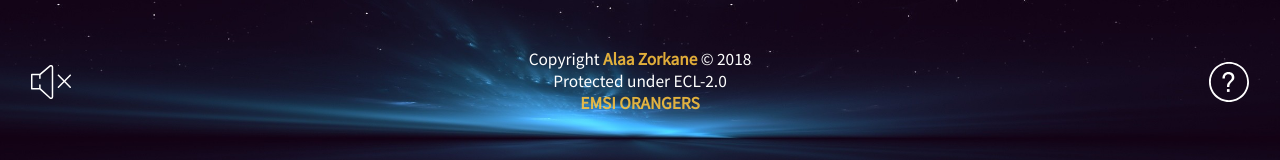
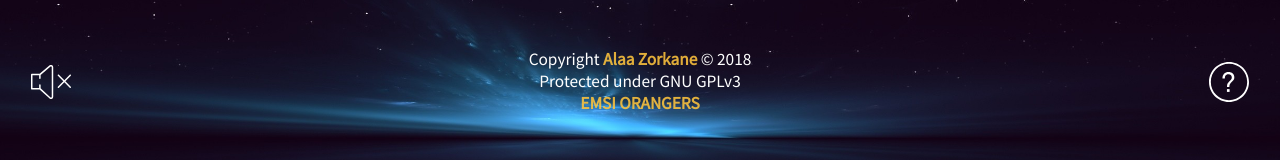
Before and after one commit to AlaaZorkane/time, a React (Create React App) app: page / in a window 1280 px wide. Shown: the part 640-800 px from the top of the page. Built offline with nearby package versions, Linux system fonts and the light colour scheme; no server answers; a web font is replaced by a local one.

Commit message:
updated license to GPL v3

```diff
--- a/package.json
+++ b/package.json
@@ -11,8 +11,8 @@
   ],
   "licenses": [
     {
-      "name": "ECL-2.0",
-      "url": "https://spdx.org/licenses/ECL-2.0.html"
+      "name": "GNU GPLv3",
+      "url": "https://choosealicense.com/licenses/gpl-3.0/"
     }
   ],
   "dependencies": {
--- a/src/components/body/Footer.js
+++ b/src/components/body/Footer.js
@@ -13,7 +13,7 @@ class Footer extends Component {
             <div className="Footer">
                 <p className="cp">
                     Copyright <span aria-label="Alaeeee" className="alaa" onClick={ () => window.open("https://www.linkedin.com/in/AlaaZorkane")}>Alaa Zorkane</span> © 2018 <br />
-                    Protected under <span className="license" onClick= { () => window.open("https://spdx.org/licenses/ECL-2.0.html")}>ECL-2.0</span> <br/>
+                    Protected under <span className="license" onClick= { () => window.open("https://choosealicense.com/licenses/gpl-3.0/")}>GNU GPLv3</span> <br/>
                     <span className="emsi" onClick= { () => window.open("http://www.emsi.ma")}>EMSI orangers</span>
                 </p>
             </div >
```
